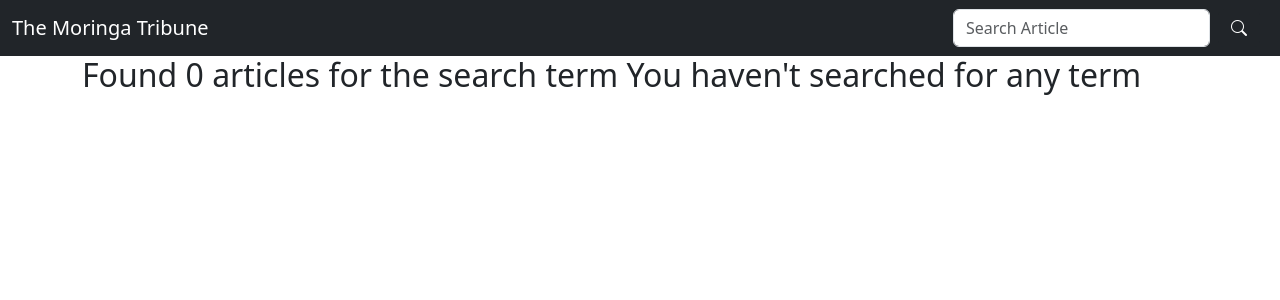
After one commit to otienonick/Moringa_Tribune, a Django app: page /search/ in a window 1280 px wide. The commit adds this page. Shown: the top 300 px of the page. Run offline with Django 3.2, Linux system fonts and the light colour scheme; some libraries are stand-ins or nearby versions.

Commit message:
added search form

```diff
--- a/news/admin.py
+++ b/news/admin.py
@@ -3,6 +3,10 @@ from .models import Editor,Article,tags
 
 
 # Register your models here.
+
+class ArticleAdmin(admin.ModelAdmin):
+    filter_horizontal =('tags',)
+
 admin.site.register(Editor)
-admin.site.register(Article)
+admin.site.register(Article,ArticleAdmin)
 admin.site.register(tags)
--- a/news/templates/all-news/base.html
+++ b/news/templates/all-news/base.html
@@ -15,14 +15,14 @@
   {% block styles %}
   {% bootstrap_css %}
   <link rel="stylesheet" href="{% static 'css/basenews.css' %}">
-
 {% endblock %}
 
 </head>
 <body>
     {% include "navbar.html" %}
 
-    {% block content %} <h1 class='text-center'>News for {{date|date:"l d-F Y"}}</h1> {%endblock%}    {% block scripts %}
+    {% block content %} <h1 class='text-center'>News for {{date|date:"l d-F Y"}}</h1> {%endblock%}
+    {% block scripts %}
     <script src="https://ajax.googleapis.com/ajax/libs/jquery/3.2.1/jquery.min.js"></script>
  {% bootstrap_javascript %}
 {% endblock %}
--- /dev/null
+++ b/news/templates/all-news/search.html
@@ -0,0 +1,35 @@
+{%extends 'all-news/base.html'%}
+{% block content %}
+<div class="container">
+
+  <div class="row">
+    {% if articles%}
+      <h2>Found {{ articles|length }} of searched term {{message}}</h2>
+    {% else %}
+      <h2> Found 0 articles for the search term {{message}}</h2>
+    {% endif %}
+
+  </div>
+
+  <div class="row">
+
+  {% if articles %}
+    {% for article in articles %}
+        <div class="col-md-6 m-2">
+    <div class="card text-center">
+        <div class="card-header">
+            <h5 class="card-title">{{ article.title }}</h5>
+        </div>
+        <div class="card-body">
+          <p class="card-text">{{article.post }} </p>
+        </div>
+        <div class="card-footer text-muted">
+            Posted by : {{ article.editor }}
+        </div>
+      </div>
+      </div>
+    {% endfor %}
+  {% endif %}
+  </div>
+</div>
+{% endblock %}
--- a/news/templates/navbar.html
+++ b/news/templates/navbar.html
@@ -10,10 +10,12 @@
         <div class="container-fluid">
           <a class="navbar-brand text-white" href="{% url 'newsToday' %}">The Moringa Tribune</a>
 
-          <form class="d-flex">
-            <input class="form-control me-2" type="search" placeholder="Search" aria-label="Search">
-            <button class="btn btn-outline-success" type="submit">Search</button>
+          <form class="d-flex" role="search" action="{% url 'search_results' %}">
+            <input type="text" class="form-control" placeholder="Search Article" name="article">
+            <button class="btn btn-dark mx-2" type="submit"><i class="bi bi-search"></i>
+            </button>
           </form>
+
         </div>
       </nav>
 
--- a/news/templates/welcome.html
+++ /dev/null
@@ -1 +0,0 @@
-<h2> Welcome to the Moringa Tribune . We are glad to see you here!</h2>
--- a/news/urls.py
+++ b/news/urls.py
@@ -2,8 +2,9 @@ from django.conf.urls import url
 from . import views
 
 urlpatterns=[
-    url('^$',views.welcome,name = 'welcome'),
-    url('^today/$',views.news_of_day,name='newsToday'),
-    url(r'^archives/(\d{4}-\d{2}-\d{2})/$',views.past_days_news,name = 'pastNews')
+    url(r'^$',views.news_of_day,name='newsToday'),
+    url(r'^archives/(\d{4}-\d{2}-\d{2})/$',views.past_days_news,name = 'pastNews'),
+    url(r'^search/', views.search_results, name ='search_results')
+
 
 ]
--- a/news/views.py
+++ b/news/views.py
@@ -1,22 +1,19 @@
 from django.shortcuts import render,redirect
 from django.http  import Http404
 import datetime as dt
-
-
-
-# Create your views here.
-def welcome(request):
-    return render(request,'welcome.html')
+from .models import Article
 
 
 def news_of_day(request):
     date = dt.date.today()
+    news = Article.todays_news()
 
-    return render(request, 'all-news/today-news.html', {"date": date,})
+    return render(request, 'all-news/today-news.html', {"date": date,"news":news})
 
 
 # View Function to present news from past days
 def past_days_news(request,past_date):
+
     try:
         # Converts data from the string Url
         date = dt.datetime.strptime(past_date,'%Y-%m-%d').date()
@@ -28,5 +25,19 @@ def past_days_news(request,past_date):
 
     if date == dt.date.today():
         return redirect (news_of_day)
+    news = Article.days_news(date)
 
-    return render(request, 'all-news/past-news.html', {"date": date,})
+    return render(request, 'all-news/past-news.html', {"date": date, "news" : news})
+
+def search_results(request):
+
+    if 'article' in request.GET and request.GET["article"]:
+        search_term = request.GET.get("article")
+        searched_articles = Article.search_by_title(search_term)
+        message = f"{search_term}"
+
+        return render(request, 'all-news/search.html',{"message":message,"articles": searched_articles})
+
+    else:
+        message = "You haven't searched for any term"
+        return render(request, 'all-news/search.html',{"message":message})
--- a/static/css/basenews.css
+++ b/static/css/basenews.css
@@ -1,3 +1,6 @@
+
+@import url("https://cdn.jsdelivr.net/npm/bootstrap-icons@1.5.0/font/bootstrap-icons.css");
+
 h1{
     color: green;
 }
--- a/tribune/urls.py
+++ b/tribune/urls.py
@@ -18,7 +18,6 @@ from django.contrib import admin
 
 urlpatterns = [
     url(r'^admin/', admin.site.urls),
-    url(r'^news/',include('news.urls')),
-    # url(r'^today/',include('news.urls'))
+    url(r'',include('news.urls')),
 
 ]
```
Also changed, not shown: news/models.py (+20 -7 lines), news/templates/all-news/past-news.html (+32 -0 lines), news/templates/all-news/today-news.html (+27 -0 lines), news/tests.py (+22 -21 lines).
